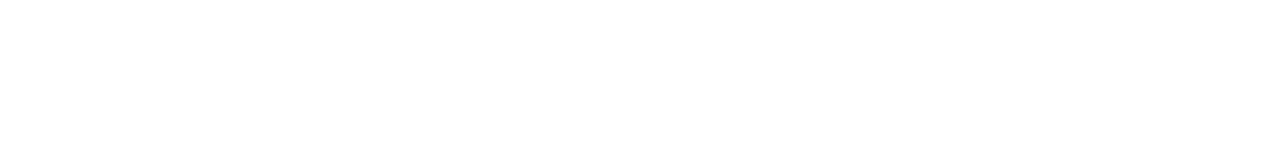
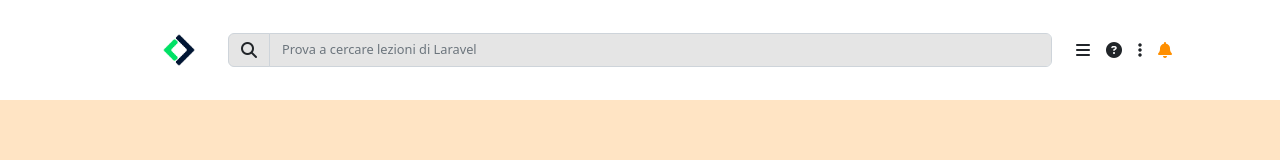
Before and after one commit to Ensick/html-css-bootstrap-dashboard, a plain HTML site: page index.html in a window 1280 px wide. Drawn offline with nearby package versions, Linux system fonts and the light colour scheme.

Commit message:
Header Completato

```diff
--- a/assets/css/style.css
+++ b/assets/css/style.css
@@ -0,0 +1,40 @@
+
+.ms-container-vh-100{
+    height: 100vh;
+    background-color: bisque;
+}
+
+/* UTILITY */
+
+.ms-pointer{
+    cursor: pointer;
+}
+
+
+
+/* HEADER */
+
+header{
+    background-color: white;
+}
+
+nav{
+    height: 100px;
+}
+
+.ms-logo{
+    width: 50px;
+}
+
+.fa-bell{
+    color: #FF8F00;
+}
+
+.form-control {
+    font-size: 0.8rem;
+    background-color: #E5E5E5;
+}
+
+.input-group-text {
+    background-color: #E5E5E5;
+}
--- a/index.html
+++ b/index.html
@@ -10,10 +10,46 @@
 </head>
   <body>
 
+    <div class="ms-container-vh-100">
+
+        <header class="px-3">
+            <nav class="row align-items-center">
+                <div class="col-2 text-end ms-pointer">
+                    <img class="ms-logo" src="./assets/img/mobile-logo.png" alt="logo">
+                </div>
+
+                <div class="col-8">
+                    <div class="input-group">
+                        <span class="input-group-text" id="basic-addon1"><i class="fa-solid fa-magnifying-glass"></i></span>
+                        <input type="text" class="form-control" placeholder="Prova a cercare lezioni di Laravel" aria-label="Username" aria-describedby="basic-addon1">
+                    </div>
+                </div>
+
+                <div class="col-2">
+                    <div class="d-flex align-items-center">
+                        <i class="fa-solid fa-bars d-none d-lg-block me-3 ms-pointer"></i>
+                        <i class="fa-solid fa-circle-question d-none d-lg-block me-3 ms-pointer"></i>
+                        <i class="fa-solid fa-ellipsis-vertical d-none d-lg-block me-3 ms-pointer"></i>
+                        <i class="fa-solid fa-bell ms-pointer"></i>
+                    </div>
+                </div>
+            </nav>
+        </header>
 
 
 
 
+
+
+
+
+
+
+
+
+
+    </div>
+
     <script src="https://cdn.jsdelivr.net/npm/bootstrap@5.2.2/dist/js/bootstrap.bundle.min.js" integrity="sha384-OERcA2EqjJCMA+/3y+gxIOqMEjwtxJY7qPCqsdltbNJuaOe923+mo//f6V8Qbsw3" crossorigin="anonymous"></script>
   </body>
 </html>
```
